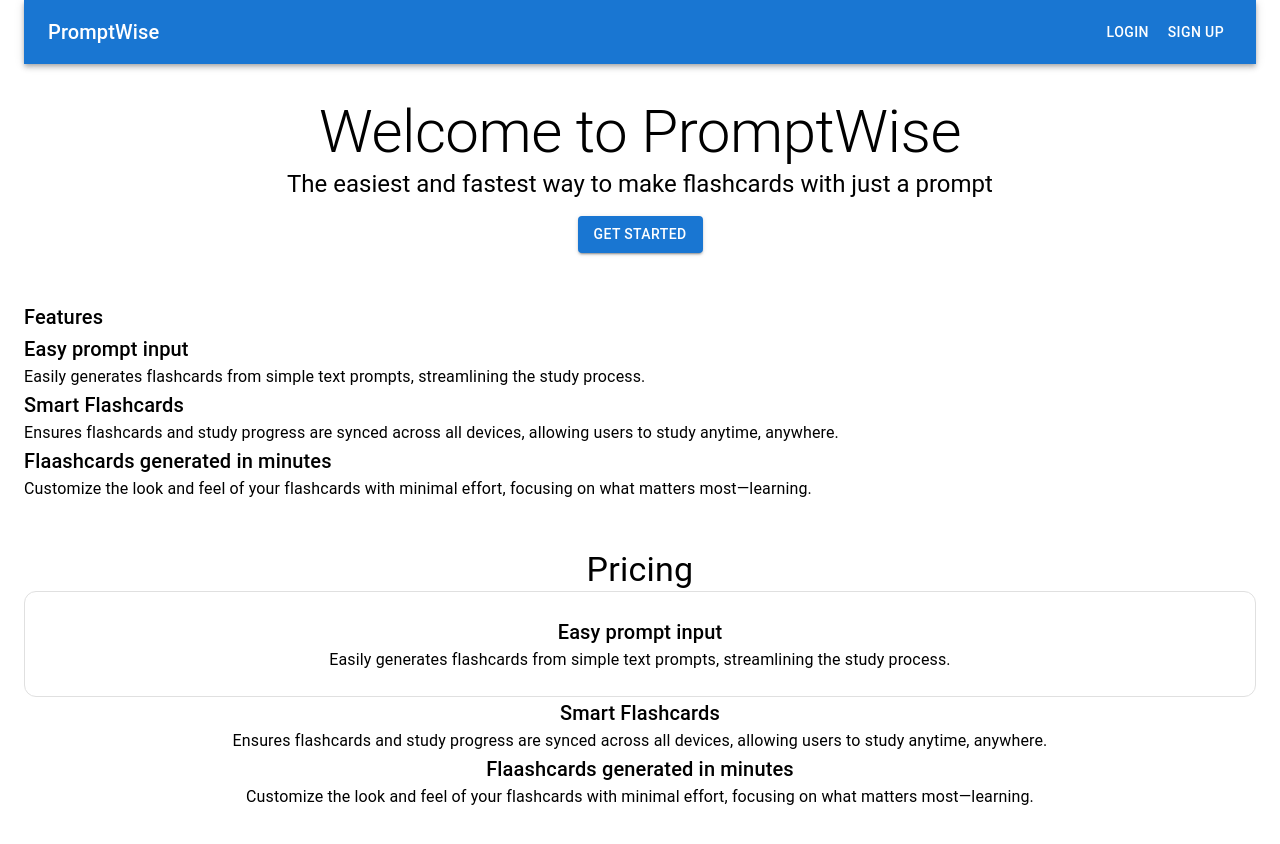
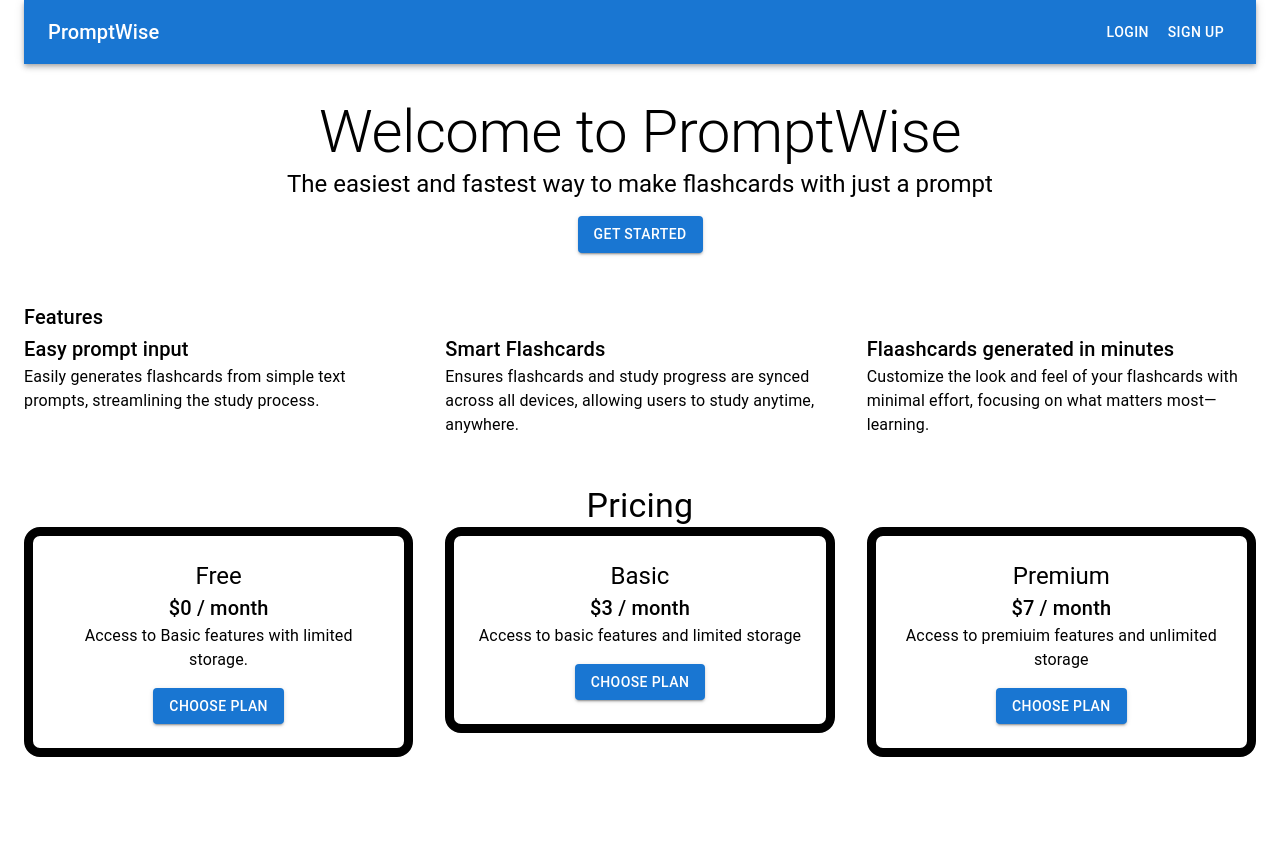
Before and after one commit to huscse/FlashCards-Saas, a Next.js app: page / in a window 1280 px wide. Shown: the top 844 px of the page. After the commit the page ends 805 px from the top, so only its background shows below. Built offline with nearby package versions, Linux system fonts and the light colour scheme; no server answers.

Commit message:
added pricing

```diff
--- a/app/page.js
+++ b/app/page.js
@@ -36,7 +36,7 @@ export default function Home() {
         <Typography variant='h6'>
           Features
         </Typography>
-        <Grid contained spacing = {4}>
+        <Grid container spacing = {4}>
           <Grid item xs ={12} md = {4}>
             <Typography variant="h6">Easy prompt input</Typography>
             {''}
@@ -58,31 +58,51 @@ export default function Home() {
       </Box>
       <Box sx={{my: 6, textAlign: 'center'}}>
       <Typography variant='h4'>Pricing</Typography>
-      <Grid contained spacing = {4}>
+      <Grid container spacing = {4}>
           <Grid item xs ={12} md = {4}>
             <Box sx={{
               p: 3,
-              border: '1px solid',
-              borderColor: 'grey.300',
-              borderRadius: 3,
+              border: '9px solid',
+              borderColor: 'blue.300',
+              borderRadius: 4,
             }}>
 
-            <Typography variant="h6">Easy prompt input</Typography>
+            <Typography variant="h5">Free</Typography>
+            <Typography variant="h6">$0 / month</Typography>
             {''}
-            <Typography>Easily generates flashcards from simple text prompts, streamlining the study process.</Typography>
+            <Typography>Access to Basic features with limited storage.</Typography>
+            <Button variant="contained" color = 'primary' sx = {{mt: 2}}>Choose plan</Button>
             </Box>
           </Grid>
 
           <Grid item xs ={12} md = {4}>
-            <Typography variant="h6">Smart Flashcards</Typography>
+            <Box sx={{
+              p: 3,
+              border: '9px solid',
+              borderColor: 'blue.300',
+              borderRadius: 4,
+            }}>
+            <Typography variant="h5">Basic</Typography>
+            <Typography variant="h6">$3 / month</Typography>
             {''}
-            <Typography>Ensures flashcards and study progress are synced across all devices, allowing users to study anytime, anywhere.</Typography>
+            <Typography>Access to basic features and limited storage</Typography>
+            <Button variant="contained" color = 'primary' sx = {{mt: 2}}>Choose plan</Button>
+            </Box>
           </Grid>
 
           <Grid item xs ={12} md = {4}>
-            <Typography variant="h6">Flaashcards generated in minutes</Typography>
+            <Box sx={{
+              p: 3,
+              border: '9px solid',
+              borderColor: 'blue.300',
+              borderRadius: 4,
+            }}>
+            <Typography variant="h5">Premium</Typography>
+            <Typography variant="h6">$7 / month</Typography>
             {''}
-            <Typography>Customize the look and feel of your flashcards with minimal effort, focusing on what matters most—learning.</Typography>
+            <Typography>Access to premiuim features and unlimited storage</Typography>
+            <Button variant="contained" color = 'primary' sx = {{mt: 2}}>Choose plan</Button>
+            </Box>
           </Grid>
         </Grid>
       </Box>
```
